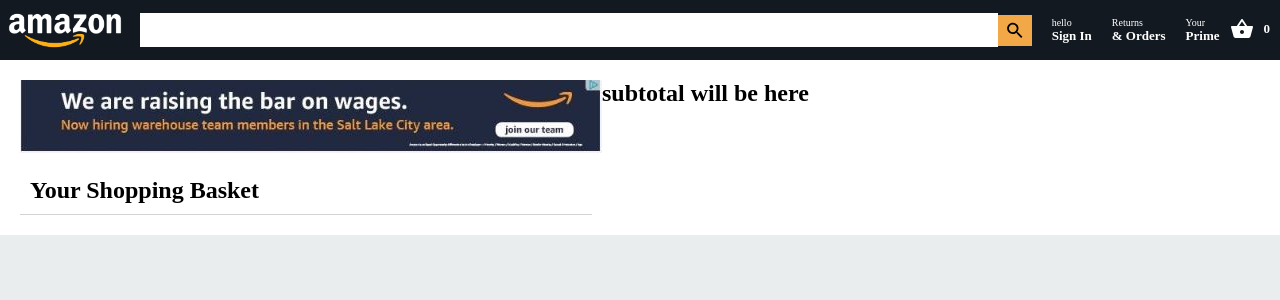
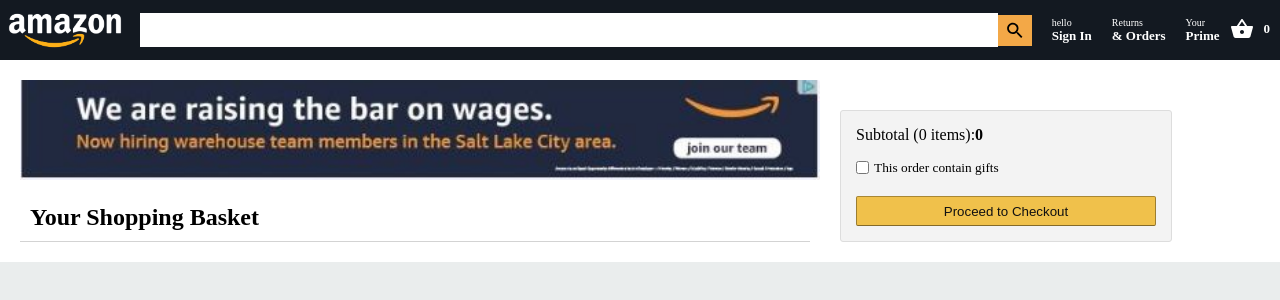
Before and after one commit to princepatel157/amazon-clone-using-react, a React (Create React App) app: page /checkout in a window 1280 px wide. Shown: the top 300 px of the page. Built offline with nearby package versions, Linux system fonts and the light colour scheme.

Commit message:
total and checkout btn

```diff
--- a/src/Checkout.css
+++ b/src/Checkout.css
@@ -15,3 +15,10 @@
   padding: 10px;
   border-bottom: 1px solid lightgrey;
 }
+.checkout_right {
+  align-content: flex-end;
+  margin-left: 20px;
+}
+.checkout_left {
+  width: 800px;
+}
--- a/src/Checkout.js
+++ b/src/Checkout.js
@@ -1,5 +1,6 @@
 import React from "react";
 import "./Checkout.css";
+import Subtotal from "./Subtotal.js";
 
 const Checkout = () => {
   return (
@@ -16,7 +17,7 @@
 
       {/* checkout right portion */}
       <div className="checkout_right">
-        <h2>subtotal will be here</h2>
+        <Subtotal />
       </div>
     </div>
   );
--- a/src/Subtotal.css
+++ b/src/Subtotal.css
@@ -0,0 +1,28 @@
+.subtotal {
+  display: flex;
+  flex-direction: column;
+  justify-content: space-between;
+  width: 300px;
+  height: 100px;
+  padding: 15px;
+  background-color: #f3f3f3;
+  border: 1px solid #dddddd;
+  border-radius: 3px;
+}
+.subtotal_gift {
+  display: flex;
+  align-items: center;
+}
+.subtotal_gift > input {
+  margin-right: 5px;
+}
+.subtotal > button {
+  background-color: #f0c14b;
+  border-radius: 2px;
+  width: 100%;
+  height: 30px;
+  border: 1px solid;
+  margin-top: 5px;
+  border-color: #a88734 #9c7e31 #846a29;
+  color: #111;
+}
--- a/src/Subtotal.js
+++ b/src/Subtotal.js
@@ -1,9 +1,32 @@
 import React from "react";
 import "./Subtotal.css";
 import CurrencyFormat from "react-currency-format";
+// import { ShoppingBasket } from "@material-ui/icons";
 
 const Subtotal = () => {
-  return <div className="subtotal"></div>;
+  return (
+    <div className="subtotal">
+      <CurrencyFormat
+        renderText={(value) => (
+          <>
+            <p>
+              Subtotal (0 items):<strong>0</strong>
+            </p>
+            <small className="subtotal_gift">
+              <input type="checkbox" />
+              This order contain gifts
+            </small>
+          </>
+        )}
+        decimalScale={2}
+        value={0}
+        displayType={"text"}
+        thousandSeparator={true}
+        prefix={"$"}
+      />
+      <button>Proceed to Checkout</button>
+    </div>
+  );
 };
 
 export default Subtotal;
```
Also changed, not shown: 1 other file (tests, documents, lock files or other folders).
